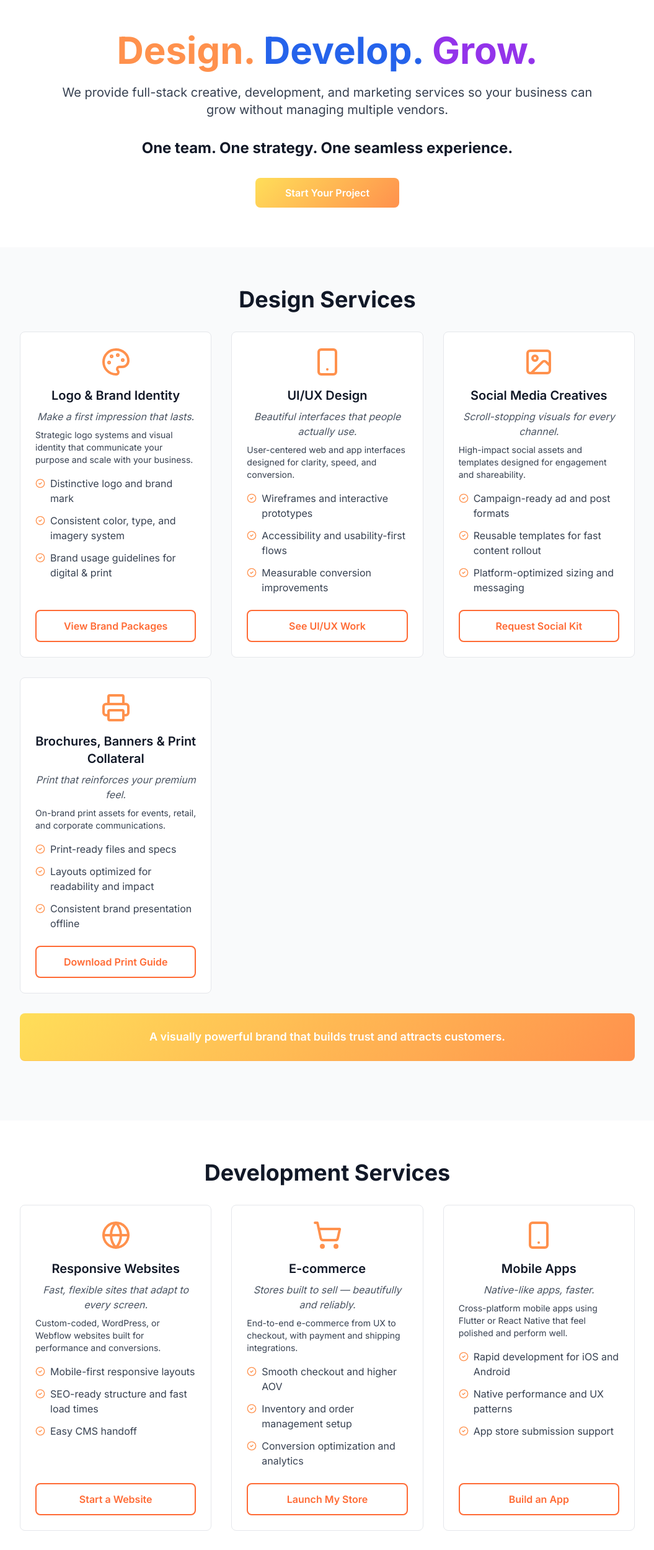
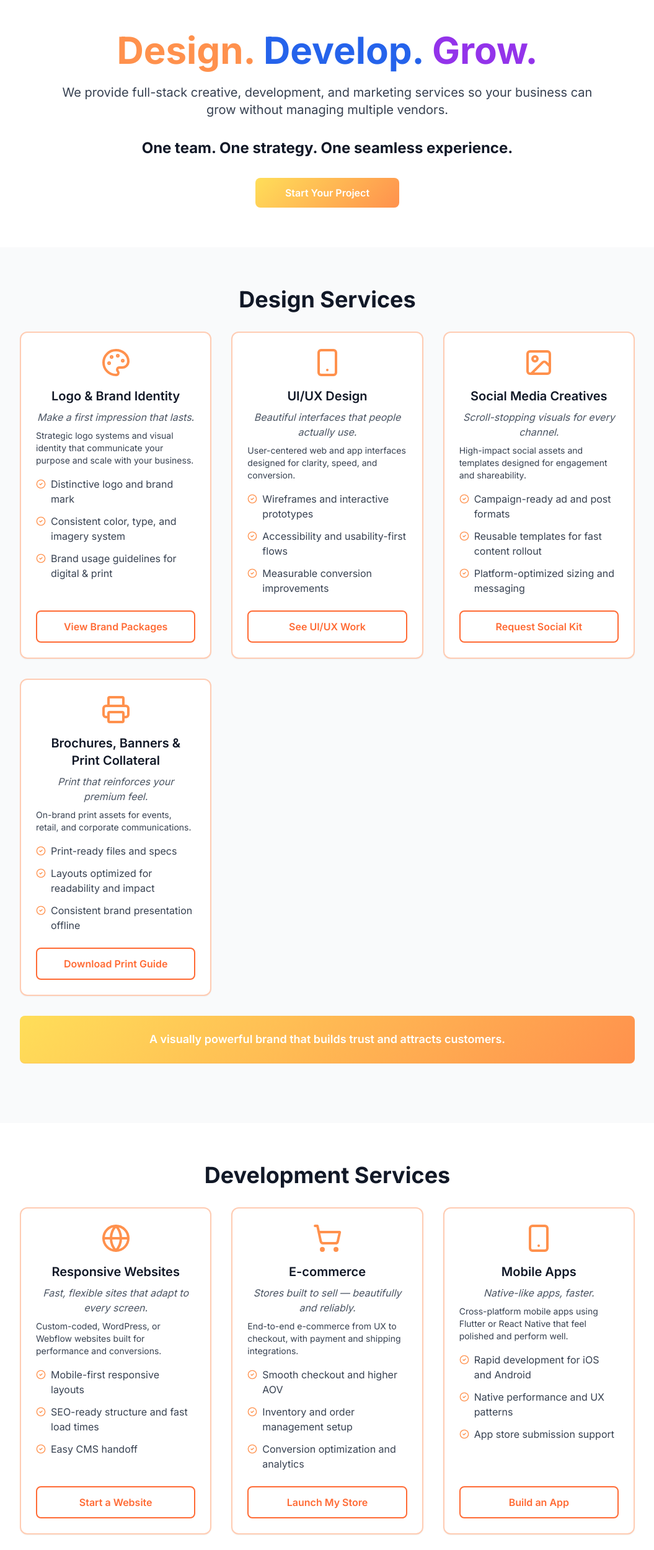
Before and after one commit to bala290498/shark-creative-agency, a Next.js app: page /services in a window 1280 px wide. Shown: the part 234-2735 px from the top of the page at 62% size, without its empty margins (112-1167 px from the left). Built offline with nearby package versions, Linux system fonts and the light colour scheme.

Commit message:
Apply consistent border style to all cards (tiger orange border)

```diff
--- a/app/careers/page.tsx
+++ b/app/careers/page.tsx
@@ -91,7 +91,7 @@ export default function Careers() {
             {benefits.map((benefit, index) => {
               const IconComponent = benefit.icon
               return (
-              <div key={index} className="p-4 sm:p-6 rounded-lg border border-gray-200">
+              <div key={index} className="p-4 sm:p-6 rounded-xl border-2 border-tiger-orange-200 shadow-sm hover:shadow-md transition-shadow duration-200">
                 <IconComponent className="w-8 h-8 sm:w-10 sm:h-10 text-secondary-500 mb-3 md:mb-4" />
                 <h3 className="text-lg sm:text-xl font-semibold mb-2">{benefit.title}</h3>
                 <p className="text-sm sm:text-base text-gray-600">{benefit.description}</p>
@@ -116,7 +116,7 @@ export default function Careers() {
               <Link
                 key={position.slug}
                 href={`/careers/${position.slug}`}
-                className="bg-white p-6 rounded-lg border-2 border-gray-300 hover:border-secondary-500 hover:shadow-lg transition-all duration-200 flex flex-col group h-full"
+                className="bg-white p-6 rounded-xl border-2 border-tiger-orange-200 shadow-sm hover:shadow-md transition-all duration-200 flex flex-col group h-full"
               >
                 <div className="mb-4">
                   <h3 className="text-lg sm:text-xl font-semibold mb-3 text-gray-900 group-hover:text-secondary-500 transition-colors min-h-[3.5rem] line-clamp-2 leading-tight">
--- a/app/page.tsx
+++ b/app/page.tsx
@@ -298,7 +298,7 @@ export default function Home() {
 
             <div className="grid grid-cols-1 md:grid-cols-3 gap-6 md:gap-8 items-stretch">
               {/* Card 1 — Design Services */}
-              <div className="bg-white border border-secondary-500/30 rounded-lg p-8 md:p-10 hover:border-secondary-500 hover:shadow-sm transition-all duration-200 flex flex-col h-full">
+              <div className="bg-white border-2 border-tiger-orange-200 rounded-xl p-8 md:p-10 shadow-sm hover:shadow-md transition-all duration-200 flex flex-col h-full">
                 <div className="flex flex-col items-center text-center h-full">
                   <div className="mb-4">
                     <Palette className="w-12 h-12 text-secondary-500" viewBox="0 0 24 24" />
@@ -346,7 +346,7 @@ export default function Home() {
               </div>
 
               {/* Card 2 — Development Services */}
-              <div className="bg-white border border-secondary-500/30 rounded-lg p-8 md:p-10 hover:border-secondary-500 hover:shadow-sm transition-all duration-200 flex flex-col h-full">
+              <div className="bg-white border-2 border-tiger-orange-200 rounded-xl p-8 md:p-10 shadow-sm hover:shadow-md transition-all duration-200 flex flex-col h-full">
                 <div className="flex flex-col items-center text-center h-full">
                   <div className="mb-4">
                     <Code2 className="w-12 h-12 text-secondary-500" viewBox="0 0 24 24" />
@@ -394,7 +394,7 @@ export default function Home() {
             </div>
 
               {/* Card 3 — Digital Marketing */}
-              <div className="bg-white border border-secondary-500/30 rounded-lg p-8 md:p-10 hover:border-secondary-500 hover:shadow-sm transition-all duration-200 flex flex-col h-full">
+              <div className="bg-white border-2 border-tiger-orange-200 rounded-xl p-8 md:p-10 shadow-sm hover:shadow-md transition-all duration-200 flex flex-col h-full">
                 <div className="flex flex-col items-center text-center h-full">
                   <div className="mb-4">
                     <TrendingUp className="w-12 h-12 text-secondary-500" viewBox="0 0 24 24" />
--- a/app/services/page.tsx
+++ b/app/services/page.tsx
@@ -69,7 +69,7 @@ export default function Services() {
 
             <div className="grid grid-cols-1 md:grid-cols-2 lg:grid-cols-3 gap-6 md:gap-8 items-stretch mb-6 md:mb-8">
               {/* Logo & Brand Identity */}
-              <div className="bg-white border border-gray-200 rounded-lg p-6 flex flex-col items-center text-center hover:shadow-lg transition-shadow duration-200 focus-within:ring-2 focus-within:ring-secondary-500 focus-within:ring-offset-2">
+              <div className="bg-white border-2 border-tiger-orange-200 rounded-xl p-6 flex flex-col items-center text-center shadow-sm hover:shadow-md transition-shadow duration-200 focus-within:ring-2 focus-within:ring-secondary-500 focus-within:ring-offset-2">
                 <Palette className="w-10 h-10 sm:w-12 sm:h-12 text-secondary-500 mb-4 flex-shrink-0" />
                 <h3 className="text-lg sm:text-xl font-semibold mb-2 text-gray-900">Logo & Brand Identity</h3>
                 <p className="text-sm sm:text-base text-gray-600 mb-2 italic">Make a first impression that lasts.</p>
@@ -94,7 +94,7 @@ export default function Services() {
               </div>
 
               {/* UI/UX Design */}
-              <div className="bg-white border border-gray-200 rounded-lg p-6 flex flex-col items-center text-center hover:shadow-lg transition-shadow duration-200 focus-within:ring-2 focus-within:ring-secondary-500 focus-within:ring-offset-2">
+              <div className="bg-white border-2 border-tiger-orange-200 rounded-xl p-6 flex flex-col items-center text-center shadow-sm hover:shadow-md transition-shadow duration-200 focus-within:ring-2 focus-within:ring-secondary-500 focus-within:ring-offset-2">
                 <Smartphone className="w-10 h-10 sm:w-12 sm:h-12 text-secondary-500 mb-4 flex-shrink-0" />
                 <h3 className="text-lg sm:text-xl font-semibold mb-2 text-gray-900">UI/UX Design</h3>
                 <p className="text-sm sm:text-base text-gray-600 mb-2 italic">Beautiful interfaces that people actually use.</p>
@@ -119,7 +119,7 @@ export default function Services() {
               </div>
 
               {/* Social Media Creatives */}
-              <div className="bg-white border border-gray-200 rounded-lg p-6 flex flex-col items-center text-center hover:shadow-lg transition-shadow duration-200 focus-within:ring-2 focus-within:ring-secondary-500 focus-within:ring-offset-2">
+              <div className="bg-white border-2 border-tiger-orange-200 rounded-xl p-6 flex flex-col items-center text-center shadow-sm hover:shadow-md transition-shadow duration-200 focus-within:ring-2 focus-within:ring-secondary-500 focus-within:ring-offset-2">
                 <Image className="w-10 h-10 sm:w-12 sm:h-12 text-secondary-500 mb-4 flex-shrink-0" />
                 <h3 className="text-lg sm:text-xl font-semibold mb-2 text-gray-900">Social Media Creatives</h3>
                 <p className="text-sm sm:text-base text-gray-600 mb-2 italic">Scroll-stopping visuals for every channel.</p>
@@ -144,7 +144,7 @@ export default function Services() {
               </div>
 
               {/* Brochures, Banners & Print Collateral */}
-              <div className="bg-white border border-gray-200 rounded-lg p-6 flex flex-col items-center text-center hover:shadow-lg transition-shadow duration-200 focus-within:ring-2 focus-within:ring-secondary-500 focus-within:ring-offset-2">
+              <div className="bg-white border-2 border-tiger-orange-200 rounded-xl p-6 flex flex-col items-center text-center shadow-sm hover:shadow-md transition-shadow duration-200 focus-within:ring-2 focus-within:ring-secondary-500 focus-within:ring-offset-2">
                 <Printer className="w-10 h-10 sm:w-12 sm:h-12 text-secondary-500 mb-4 flex-shrink-0" />
                 <h3 className="text-lg sm:text-xl font-semibold mb-2 text-gray-900">Brochures, Banners & Print Collateral</h3>
                 <p className="text-sm sm:text-base text-gray-600 mb-2 italic">Print that reinforces your premium feel.</p>
@@ -188,7 +188,7 @@ export default function Services() {
 
             <div className="grid grid-cols-1 md:grid-cols-2 lg:grid-cols-3 gap-6 md:gap-8 items-stretch mb-6 md:mb-8">
               {/* Responsive Websites */}
-              <div className="bg-white border border-gray-200 rounded-lg p-6 flex flex-col items-center text-center hover:shadow-lg transition-shadow duration-200 focus-within:ring-2 focus-within:ring-secondary-500 focus-within:ring-offset-2">
+              <div className="bg-white border-2 border-tiger-orange-200 rounded-xl p-6 flex flex-col items-center text-center shadow-sm hover:shadow-md transition-shadow duration-200 focus-within:ring-2 focus-within:ring-secondary-500 focus-within:ring-offset-2">
                 <Globe className="w-10 h-10 sm:w-12 sm:h-12 text-secondary-500 mb-4 flex-shrink-0" />
                 <h3 className="text-lg sm:text-xl font-semibold mb-2 text-gray-900">Responsive Websites</h3>
                 <p className="text-sm sm:text-base text-gray-600 mb-2 italic">Fast, flexible sites that adapt to every screen.</p>
@@ -213,7 +213,7 @@ export default function Services() {
           </div>
 
               {/* E-commerce */}
-              <div className="bg-white border border-gray-200 rounded-lg p-6 flex flex-col items-center text-center hover:shadow-lg transition-shadow duration-200 focus-within:ring-2 focus-within:ring-secondary-500 focus-within:ring-offset-2">
+              <div className="bg-white border-2 border-tiger-orange-200 rounded-xl p-6 flex flex-col items-center text-center shadow-sm hover:shadow-md transition-shadow duration-200 focus-within:ring-2 focus-within:ring-secondary-500 focus-within:ring-offset-2">
                 <ShoppingCart className="w-10 h-10 sm:w-12 sm:h-12 text-secondary-500 mb-4 flex-shrink-0" />
                 <h3 className="text-lg sm:text-xl font-semibold mb-2 text-gray-900">E-commerce</h3>
                 <p className="text-sm sm:text-base text-gray-600 mb-2 italic">Stores built to sell — beautifully and reliably.</p>
@@ -238,7 +238,7 @@ export default function Services() {
               </div>
 
               {/* Mobile Apps */}
-              <div className="bg-white border border-gray-200 rounded-lg p-6 flex flex-col items-center text-center hover:shadow-lg transition-shadow duration-200 focus-within:ring-2 focus-within:ring-secondary-500 focus-within:ring-offset-2">
+              <div className="bg-white border-2 border-tiger-orange-200 rounded-xl p-6 flex flex-col items-center text-center shadow-sm hover:shadow-md transition-shadow duration-200 focus-within:ring-2 focus-within:ring-secondary-500 focus-within:ring-offset-2">
                 <Smartphone className="w-10 h-10 sm:w-12 sm:h-12 text-secondary-500 mb-4 flex-shrink-0" />
                 <h3 className="text-lg sm:text-xl font-semibold mb-2 text-gray-900">Mobile Apps</h3>
                 <p className="text-sm sm:text-base text-gray-600 mb-2 italic">Native-like apps, faster.</p>
@@ -263,7 +263,7 @@ export default function Services() {
             </div>
 
               {/* Backend & API Integration */}
-              <div className="bg-white border border-gray-200 rounded-lg p-6 flex flex-col items-center text-center hover:shadow-lg transition-shadow duration-200 focus-within:ring-2 focus-within:ring-secondary-500 focus-within:ring-offset-2">
+              <div className="bg-white border-2 border-tiger-orange-200 rounded-xl p-6 flex flex-col items-center text-center shadow-sm hover:shadow-md transition-shadow duration-200 focus-within:ring-2 focus-within:ring-secondary-500 focus-within:ring-offset-2">
                 <Server className="w-10 h-10 sm:w-12 sm:h-12 text-secondary-500 mb-4 flex-shrink-0" />
                 <h3 className="text-lg sm:text-xl font-semibold mb-2 text-gray-900">Backend & API Integration</h3>
                 <p className="text-sm sm:text-base text-gray-600 mb-2 italic">Secure, scalable systems behind the scenes.</p>
@@ -307,7 +307,7 @@ export default function Services() {
 
             <div className="grid grid-cols-1 md:grid-cols-2 lg:grid-cols-3 gap-6 md:gap-8 items-stretch mb-6 md:mb-8">
               {/* SEO */}
-              <div className="bg-white border border-gray-200 rounded-lg p-6 flex flex-col items-center text-center hover:shadow-lg transition-shadow duration-200 focus-within:ring-2 focus-within:ring-secondary-500 focus-within:ring-offset-2">
+              <div className="bg-white border-2 border-tiger-orange-200 rounded-xl p-6 flex flex-col items-center text-center shadow-sm hover:shadow-md transition-shadow duration-200 focus-within:ring-2 focus-within:ring-secondary-500 focus-within:ring-offset-2">
                 <Search className="w-10 h-10 sm:w-12 sm:h-12 text-secondary-500 mb-4 flex-shrink-0" />
                 <h3 className="text-lg sm:text-xl font-semibold mb-2 text-gray-900">Search Engine Optimization</h3>
                 <p className="text-sm sm:text-base text-gray-600 mb-2 italic">Rank higher, get found, grow traffic.</p>
@@ -332,7 +332,7 @@ export default function Services() {
               </div>
 
               {/* Paid Advertising */}
-              <div className="bg-white border border-gray-200 rounded-lg p-6 flex flex-col items-center text-center hover:shadow-lg transition-shadow duration-200 focus-within:ring-2 focus-within:ring-secondary-500 focus-within:ring-offset-2">
+              <div className="bg-white border-2 border-tiger-orange-200 rounded-xl p-6 flex flex-col items-center text-center shadow-sm hover:shadow-md transition-shadow duration-200 focus-within:ring-2 focus-within:ring-secondary-500 focus-within:ring-offset-2">
                 <BarChart3 className="w-10 h-10 sm:w-12 sm:h-12 text-secondary-500 mb-4 flex-shrink-0" />
                 <h3 className="text-lg sm:text-xl font-semibold mb-2 text-gray-900">Paid Advertising</h3>
                 <p className="text-sm sm:text-base text-gray-600 mb-2 italic">Ads that convert, not just click.</p>
@@ -357,7 +357,7 @@ export default function Services() {
               </div>
 
               {/* Social Media Management */}
-              <div className="bg-white border border-gray-200 rounded-lg p-6 flex flex-col items-center text-center hover:shadow-lg transition-shadow duration-200 focus-within:ring-2 focus-within:ring-secondary-500 focus-within:ring-offset-2">
+              <div className="bg-white border-2 border-tiger-orange-200 rounded-xl p-6 flex flex-col items-center text-center shadow-sm hover:shadow-md transition-shadow duration-200 focus-within:ring-2 focus-within:ring-secondary-500 focus-within:ring-offset-2">
                 <Users className="w-10 h-10 sm:w-12 sm:h-12 text-secondary-500 mb-4 flex-shrink-0" />
                 <h3 className="text-lg sm:text-xl font-semibold mb-2 text-gray-900">Social Media Management</h3>
                 <p className="text-sm sm:text-base text-gray-600 mb-2 italic">Consistent presence, authentic growth.</p>
@@ -382,7 +382,7 @@ export default function Services() {
               </div>
 
               {/* Content Marketing */}
-              <div className="bg-white border border-gray-200 rounded-lg p-6 flex flex-col items-center text-center hover:shadow-lg transition-shadow duration-200 focus-within:ring-2 focus-within:ring-secondary-500 focus-within:ring-offset-2">
+              <div className="bg-white border-2 border-tiger-orange-200 rounded-xl p-6 flex flex-col items-center text-center shadow-sm hover:shadow-md transition-shadow duration-200 focus-within:ring-2 focus-within:ring-secondary-500 focus-within:ring-offset-2">
                 <MessageSquare className="w-10 h-10 sm:w-12 sm:h-12 text-secondary-500 mb-4 flex-shrink-0" />
                 <h3 className="text-lg sm:text-xl font-semibold mb-2 text-gray-900">Content Marketing & Brand Storytelling</h3>
                 <p className="text-sm sm:text-base text-gray-600 mb-2 italic">Content that builds authority and trust.</p>
@@ -407,7 +407,7 @@ export default function Services() {
             </div>
 
               {/* Analytics & Performance Tracking */}
-              <div className="bg-white border border-gray-200 rounded-lg p-6 flex flex-col items-center text-center hover:shadow-lg transition-shadow duration-200 focus-within:ring-2 focus-within:ring-secondary-500 focus-within:ring-offset-2">
+              <div className="bg-white border-2 border-tiger-orange-200 rounded-xl p-6 flex flex-col items-center text-center shadow-sm hover:shadow-md transition-shadow duration-200 focus-within:ring-2 focus-within:ring-secondary-500 focus-within:ring-offset-2">
                 <TrendingUp className="w-10 h-10 sm:w-12 sm:h-12 text-secondary-500 mb-4 flex-shrink-0" />
                 <h3 className="text-lg sm:text-xl font-semibold mb-2 text-gray-900">Analytics & Performance Tracking</h3>
                 <p className="text-sm sm:text-base text-gray-600 mb-2 italic">Data you can act on.</p>
```
Also changed, not shown: app/internship/page.tsx (+6 -6 lines).
